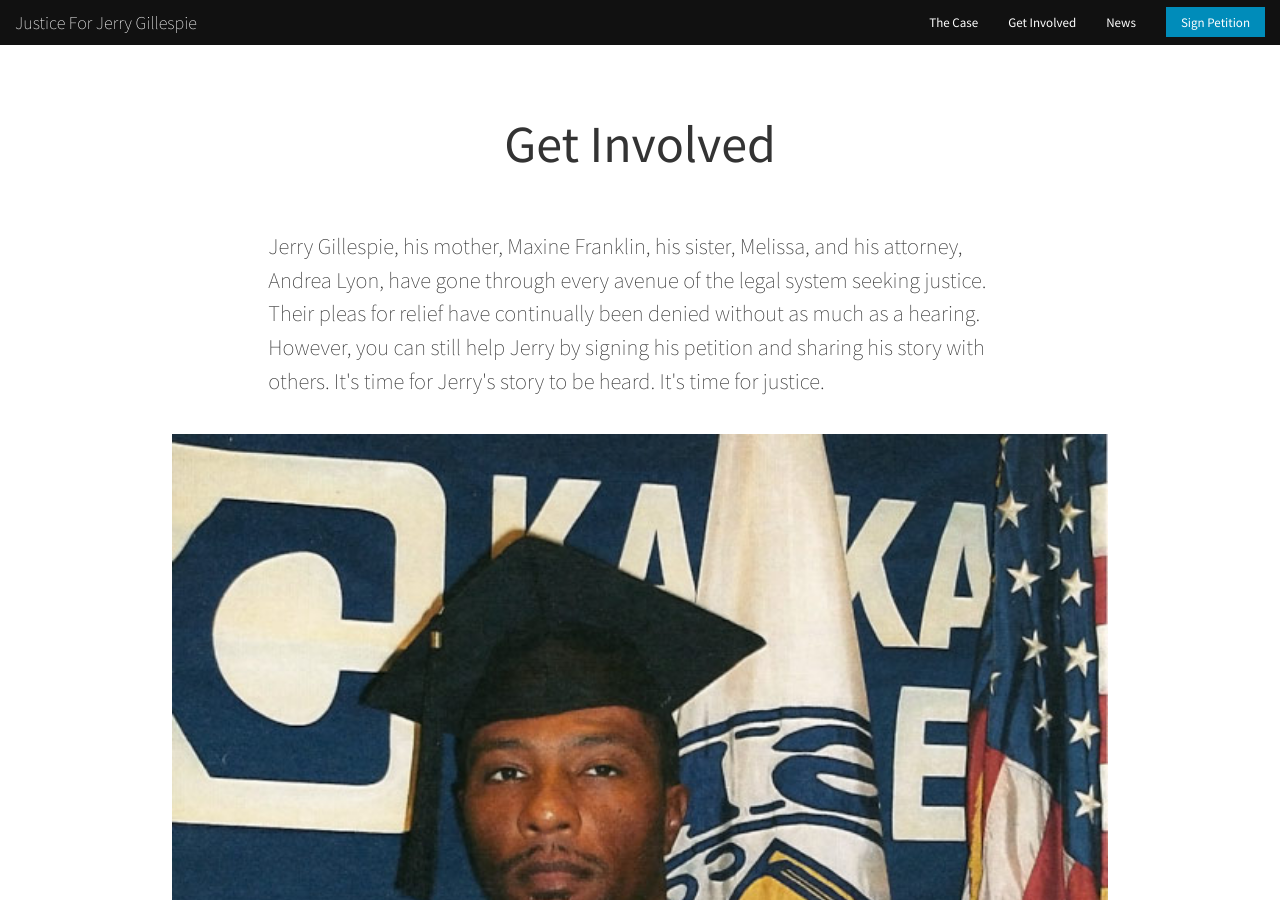
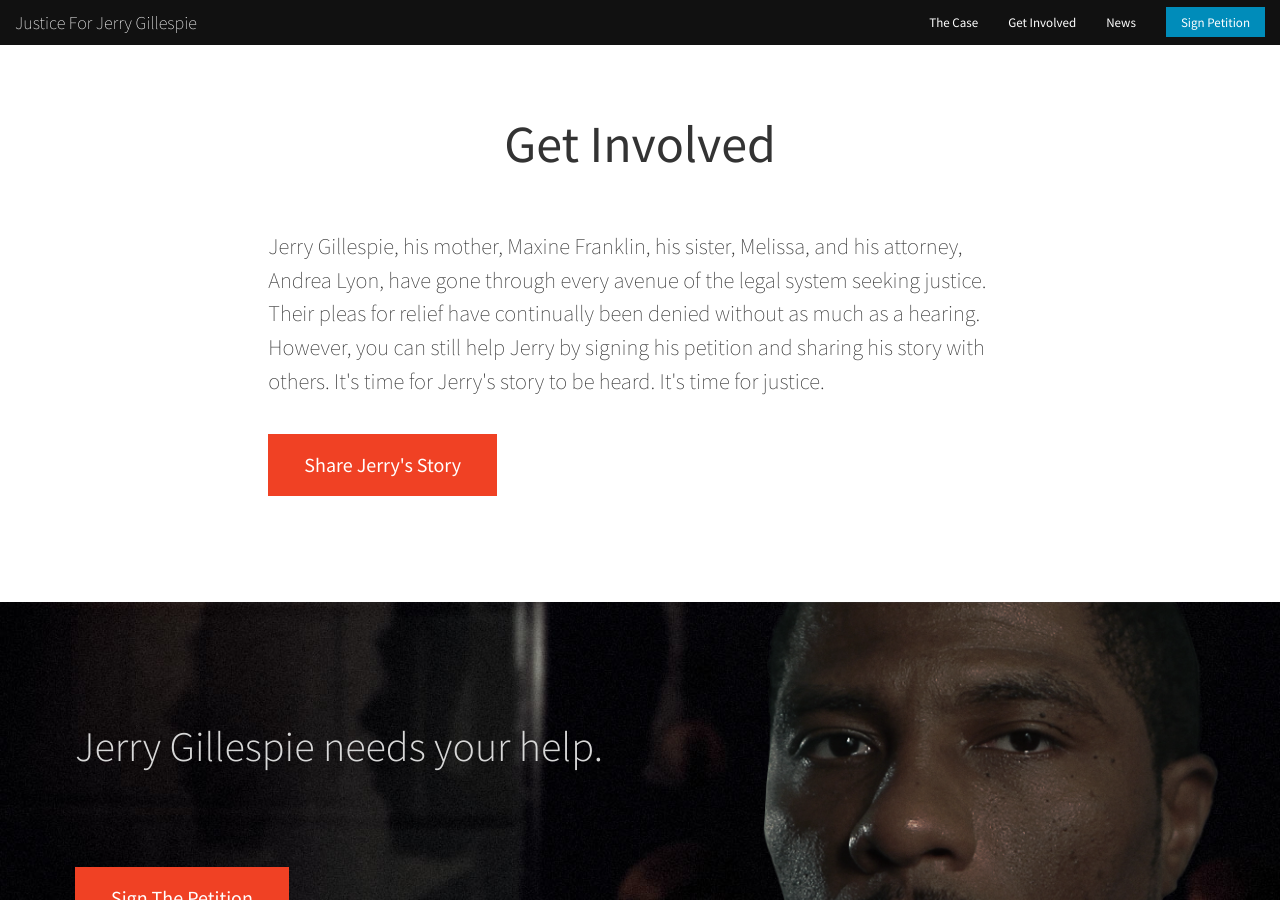
Before and after one commit to eddywashere/jnj, a Jekyll site: the page built from get-involved.html, in a window 1280 px wide and 900 px high. Built offline with Jekyll 4.4.1, drawn with Linux system fonts in a browser that asks for light colours; nearby versions of some CDN libraries.

Commit message:
Update get-involved.html

```diff
--- a/get-involved.html
+++ b/get-involved.html
@@ -8,7 +8,7 @@
     <div class="small-12 medium-9 small-centered large-8 columns">
     <h1 class="text-center featured-text small-margin-bottom">Get Involved</h1>
     <p>Jerry Gillespie, his mother, Maxine Franklin, his sister, Melissa, and his attorney, Andrea Lyon, have gone through every avenue of the legal system seeking justice. Their pleas for relief have continually been denied without as much as a hearing. However, you can still help Jerry by signing his petition and sharing his story with others. It's time for Jerry's story to be heard. It's time for justice.</p>
-    <p class="featured-image"><img src="./img/graduation.jpg" alt=""></p>
+    <p class="no-pad"><a href="#" class="large button alert" style="margin-bottom:0;">Share Jerry's Story</a></p>
     </div>
   </div>
 </div>
```
